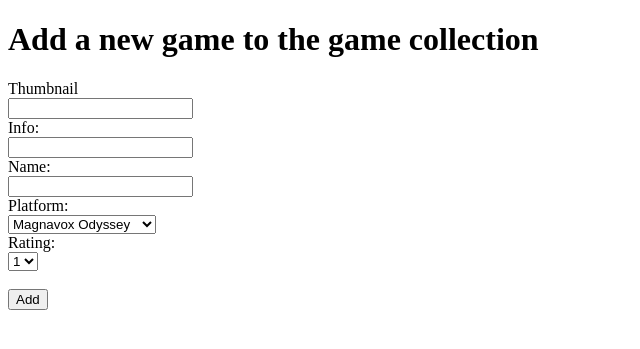
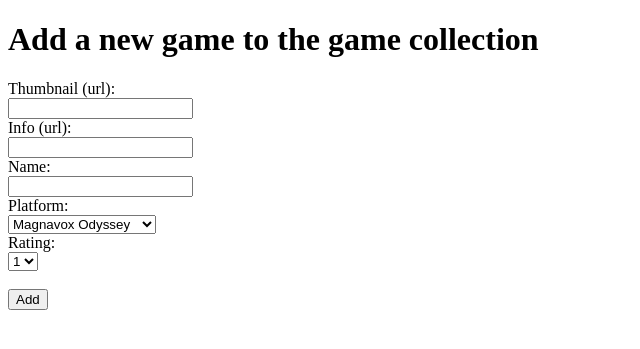
Before and after one commit to Aurala/cybersecuritybase2022_project_1, a Django app: page /new/ in a window 1280 px wide. Shown: the top 349 px of the page, without its empty margins (0-640 px from the left). Run offline with Django 4.2, Linux system fonts and the light colour scheme; data comes from the database, SQL or seed files in the repository; data that the repository does not hold is empty; parts of the project's set-up code (start-up, migrations or seed data) failed here and were passed over.

Commit message:
Some instructions for the form that adds games

```diff
--- a/gamez/templates/gamez/new.html
+++ b/gamez/templates/gamez/new.html
@@ -7,9 +7,9 @@
 <form method="POST" action="add/">
     {% csrf_token %}
     <input type="hidden" id="collection" name="collection" value="{{ collection.id }}">
-    <label for="thumbnail">Thumbnail</label><br/>
+    <label for="thumbnail">Thumbnail (url):</label><br/>
     <input type="text" id="thumbnail" name="thumbnail"><br/>
-    <label for="info">Info:</label><br/>
+    <label for="info">Info (url):</label><br/>
     <input type="text" id="info" name="info"><br/>
     <label for="name">Name:</label><br/>
     <input type="text" id="name" name="name"><br/>
```
